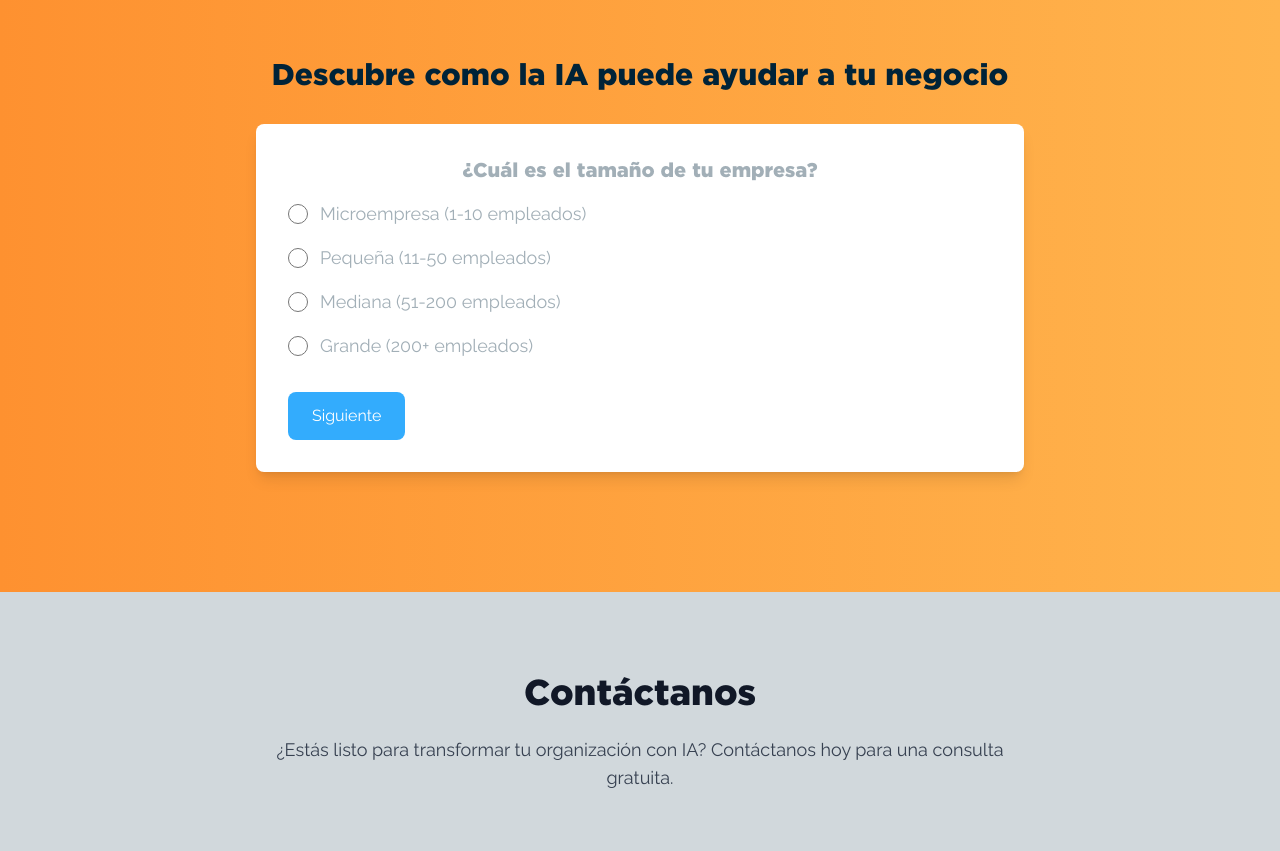
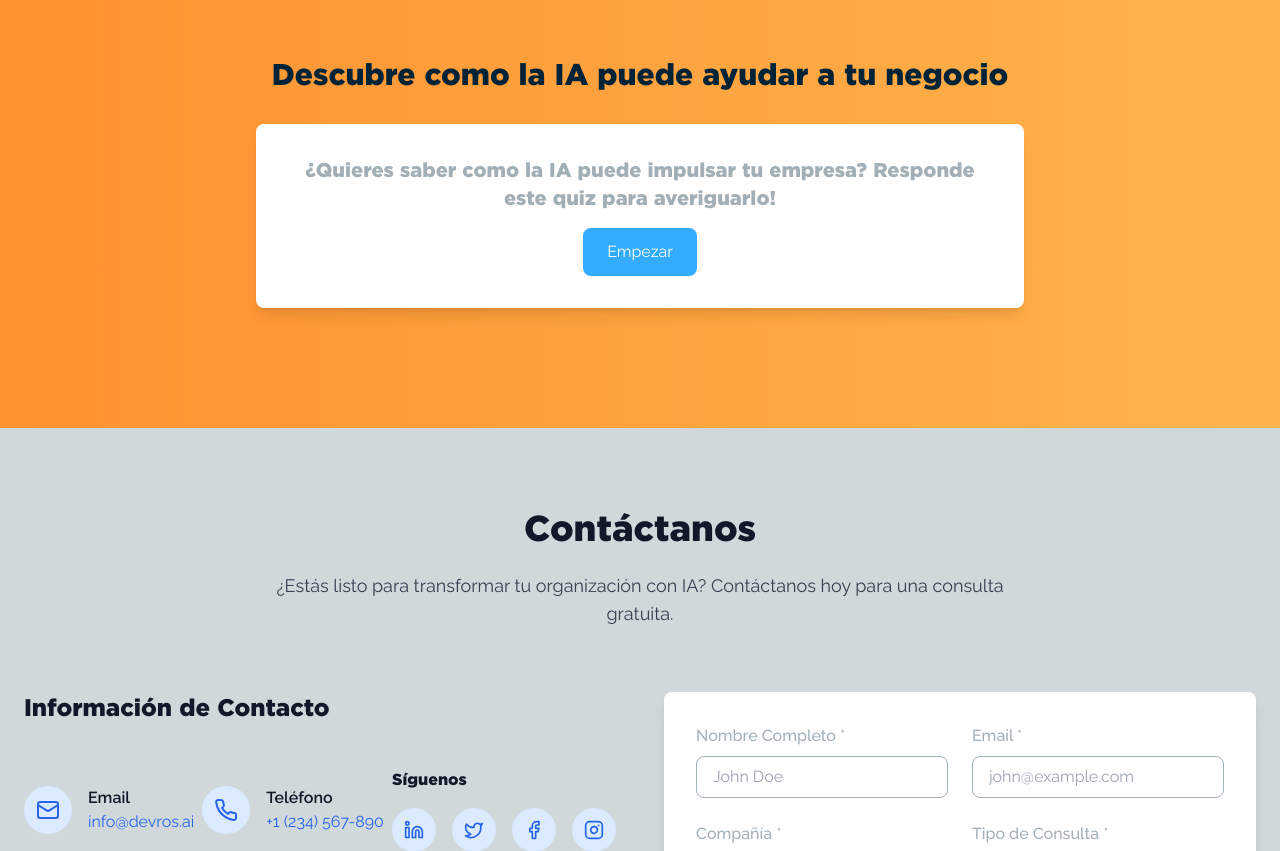
Before and after one commit to vechicin/devros-front, a React (Vite) app: page / in a window 1280 px wide. Shown: the part 2780-3631 px from the top of the page. Built offline with nearby package versions, Linux system fonts and the light colour scheme.

Commit message:
Add intro slide

```diff
--- a/src/components/Quiz.tsx
+++ b/src/components/Quiz.tsx
@@ -231,6 +231,7 @@ const Quiz: React.FC = () => {
   const [isFormSubmitted, setIsFormSubmitted] = useState<boolean>(false);
   const [responseMessage, setResponseMessage] =
     useState<ResponseMessage | null>(null);
+  const [isQuizStarted, setIsQuizStarted] = useState<boolean>(false);
 
   const handleAnswerChange = (questionIndex: number, answerValue: string) => {
     setAnswers((prevAnswers) => ({
@@ -309,7 +310,20 @@ const Quiz: React.FC = () => {
             Descubre como la IA puede ayudar a tu negocio
           </h2>
           <div className="bg-devros-white p-8 rounded-lg shadow-lg text-center">
-            {!isFormSubmitted ? (
+            {!isQuizStarted ? ( // Show the introductory slide if quiz hasn't started
+              <div>
+                <h3 className="text-xl font-semibold text-devros-gray mb-4">
+                  ¿Quieres saber como la IA puede impulsar tu empresa? Responde
+                  este quiz para averiguarlo!
+                </h3>
+                <button
+                  onClick={() => setIsQuizStarted(true)} // Start the quiz
+                  className="px-6 py-3 bg-devros-primary-blue text-devros-white rounded-lg hover:bg-devros-secondary-blue transition duration-300"
+                >
+                  Empezar
+                </button>
+              </div>
+            ) : !isFormSubmitted ? (
               !isQuizCompleted ? (
                 <div>
                   <h3 className="text-xl font-semibold text-devros-gray mb-4">
@@ -422,8 +436,11 @@ const Quiz: React.FC = () => {
                 {responseMessage && (
                   <div>
                     <p>{responseMessage.message}</p>
+                    <br />
                     <p>{responseMessage.solution}</p>
+                    <br />
                     <p>{responseMessage.nextStep}</p>
+                    <br />
                   </div>
                 )}
               </div>
```
